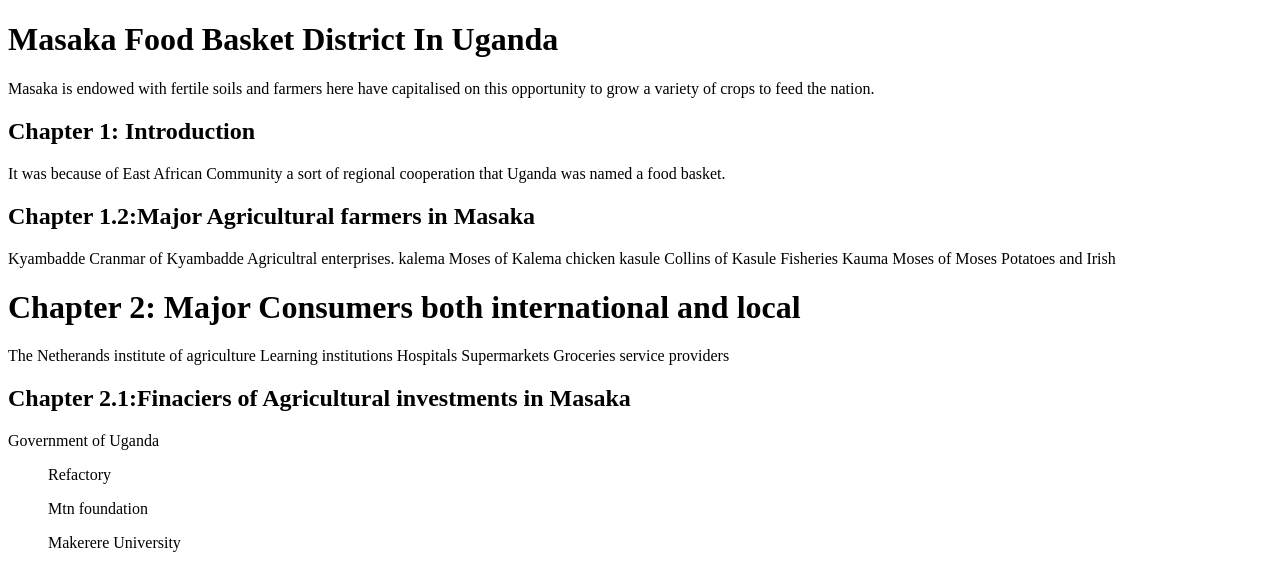
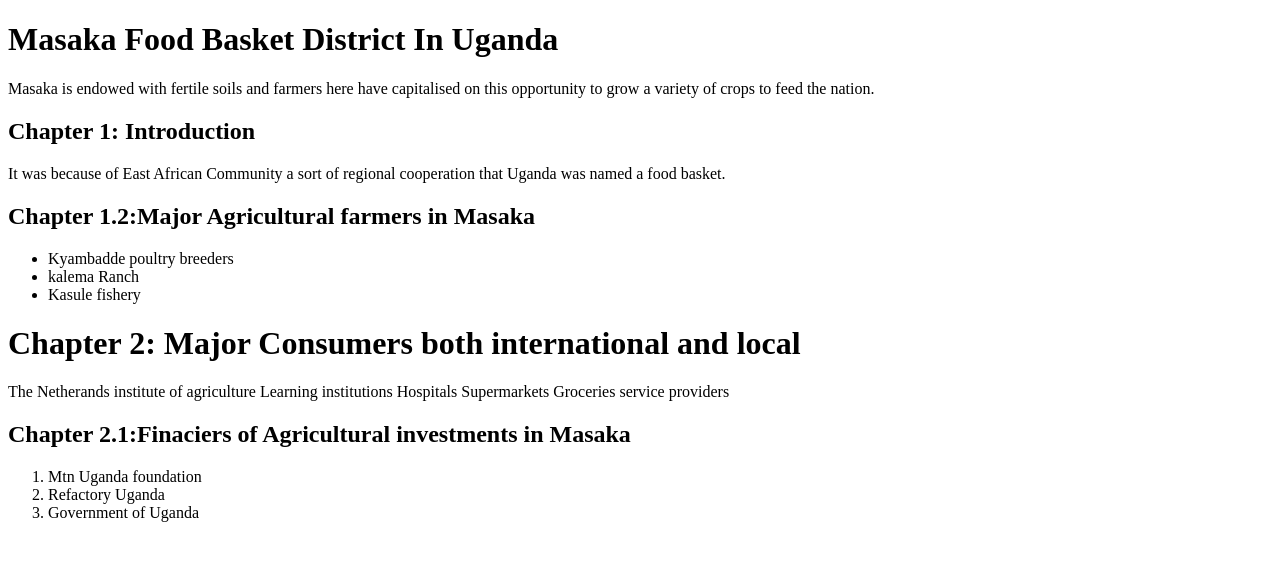
Before and after one commit to jkayongo/RefactoryUganda, a plain HTML site: page Index.html in a window 1280 px wide. Drawn offline with Linux system fonts and the light colour scheme.

Commit message:
second commit

```diff
--- a/Index.html
+++ b/Index.html
@@ -13,10 +13,12 @@ of crops to feed the nation.
 <p>It was because of East African Community a sort of regional cooperation that Uganda was named a food basket.
 </p>
 <h2>Chapter 1.2:Major Agricultural farmers in Masaka</h2>
-<p>Kyambadde Cranmar of Kyambadde Agricultral enterprises.
-    kalema Moses of Kalema chicken
-    kasule Collins of Kasule Fisheries
-    Kauma Moses of Moses Potatoes and Irish
+<p>
+    <ul>
+        <li>Kyambadde poultry breeders</li>
+        <li>kalema Ranch</li>
+        <li>Kasule fishery</li>
+    </ul>
 </p>
 <h1>Chapter 2: Major Consumers both international and local</h1>
 <p>The Netherands institute of agriculture
@@ -26,10 +28,12 @@ of crops to feed the nation.
     Groceries service providers
 </p>
 <h2>Chapter 2.1:Finaciers of Agricultural investments in Masaka</h2>
-<p>Government of Uganda
-    <ol>Refactory</ol>
-   <ol>Mtn foundation</ol>
-    <ol>Makerere University</ol>
+<p>
+    <ol>
+        <li>Mtn Uganda foundation</li>
+        <li>Refactory Uganda</li>
+        <li>Government of Uganda</li>
+    </ol>
 </p>
 
 </body>
```
